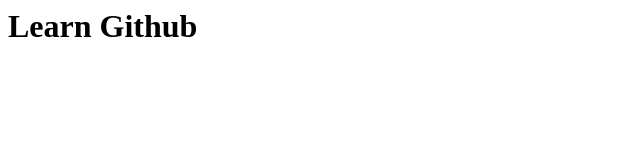
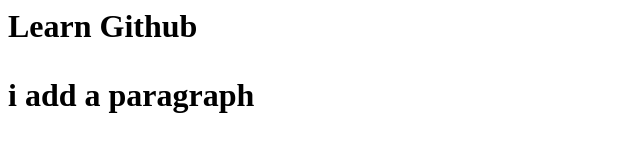
Before and after one commit to wkn3032/TestGitPE02, a plain HTML site: page index.html in a window 1280 px wide. Shown: the whole page, without its empty margins (0-640 px from the left). Drawn offline with Linux system fonts and the light colour scheme.

Commit message:
Add new para

```diff
--- a/index.html
+++ b/index.html
@@ -1,5 +1,6 @@
 <html>
 <body>
 <h1>Learn Github</h>
+<p>i add a paragraph</p>
 </body>
 </html>
```
